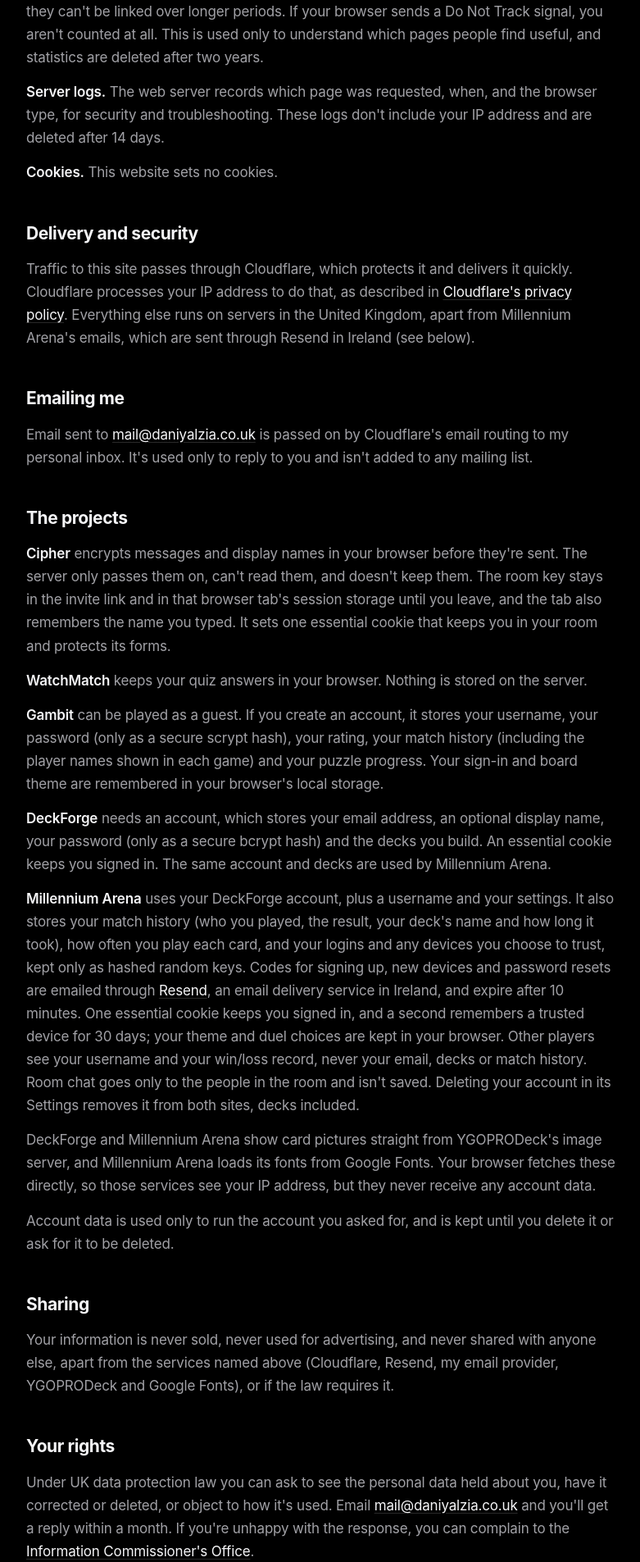
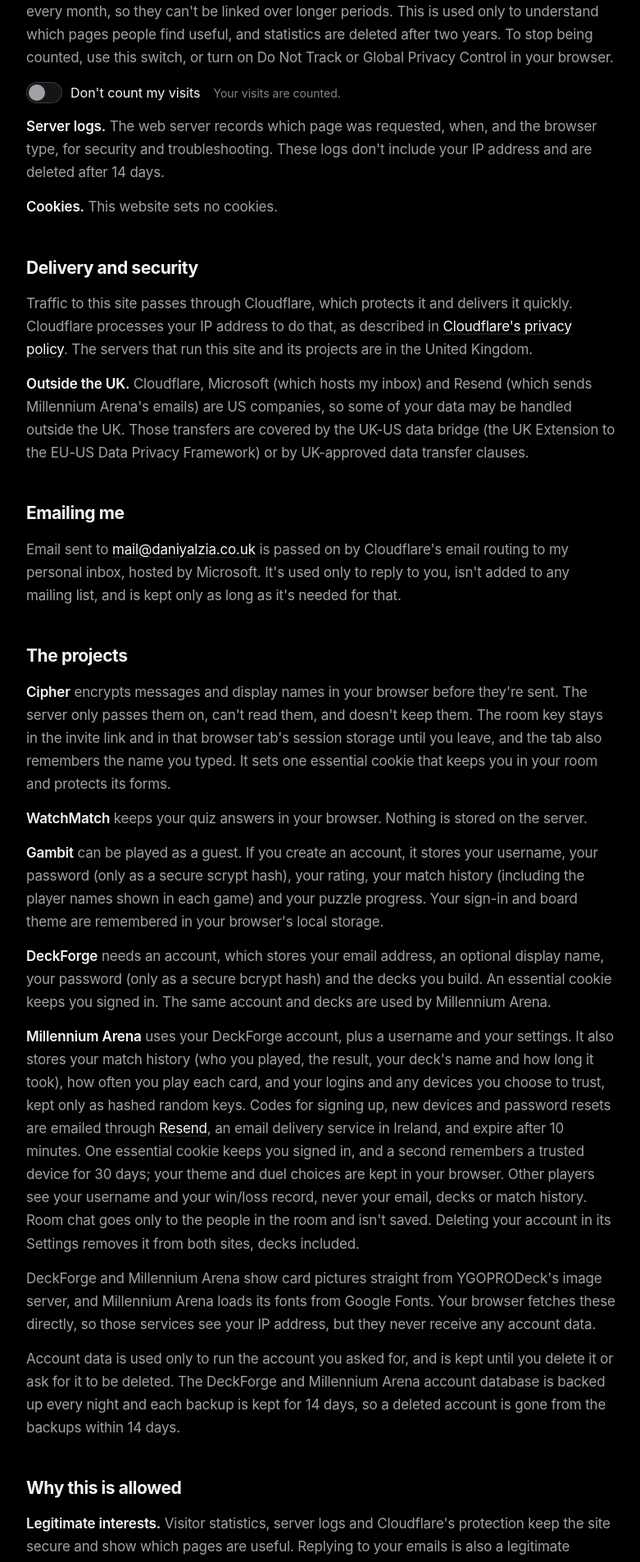
Before and after one commit to ziaboy123/portfolio, a Next.js app: page /privacy in a window 1280 px wide. Shown: the part 880-2785 px from the top of the page at 82% size, without its empty margins (248-1029 px from the left). Built offline with nearby package versions, Linux system fonts and the light colour scheme.

Commit message:
Privacy and Terms: reporting and complaints, stats opt-out switch + Global Privacy Control, legal bases, transfers, children, backups, logo credit

```diff
--- a/app/globals.css
+++ b/app/globals.css
@@ -1028,9 +1028,12 @@
 .pd-phones > .phone-slot:nth-child(2) { margin-top: 64px; }
 .pd-banner {
   display: flex;
-  justify-content: center;
+  flex-direction: column;
+  align-items: center;
   margin-top: 28px;
 }
+.pd-banner-credit { margin-top: 10px; font-size: 12px; color: var(--fg-3); text-decoration: none; }
+.pd-banner-credit:hover { color: var(--fg-2); }
 .pd-banner img {
   width: min(640px, 100%);
   height: auto;
@@ -1268,6 +1271,46 @@
 .legal-body a { color: var(--fg); text-decoration: underline; text-underline-offset: 3px; text-decoration-color: var(--hairline-hi); }
 .legal-body a:hover { text-decoration-color: var(--fg); }
 
+/* "Don't count my visits" switch on /privacy */
+.optout { display: flex; flex-wrap: wrap; align-items: center; gap: 10px 16px; margin-top: 16px; }
+.optout-switch {
+  display: inline-flex;
+  align-items: center;
+  gap: 10px;
+  padding: 0;
+  border: 0;
+  background: none;
+  color: var(--fg);
+  font: inherit;
+  font-size: 16px;
+  cursor: pointer;
+}
+.optout-switch:disabled { cursor: default; opacity: 0.6; }
+.optout-track {
+  position: relative;
+  width: 44px;
+  height: 26px;
+  flex: none;
+  border-radius: 13px;
+  background: var(--tile-hi);
+  border: 1px solid var(--hairline-hi);
+  transition: background 0.2s ease;
+}
+.optout-track i {
+  position: absolute;
+  top: 2px;
+  left: 2px;
+  width: 20px;
+  height: 20px;
+  border-radius: 50%;
+  background: var(--fg-2);
+  transition: transform 0.2s ease, background 0.2s ease;
+}
+.optout-switch[aria-checked='true'] .optout-track { background: var(--brand); border-color: var(--brand); }
+.optout-switch[aria-checked='true'] .optout-track i { transform: translateX(18px); background: #fff; }
+.optout-switch:focus-visible .optout-track { outline: 2px solid var(--fg); outline-offset: 2px; }
+.optout-status { font-size: 14px; color: var(--fg-3); }
+
 .nf {
   min-height: 100svh;
   display: flex;
--- a/app/layout.jsx
+++ b/app/layout.jsx
@@ -67,16 +67,22 @@
         <noscript>
           <style>{'[style*="opacity:0"]{opacity:1!important;transform:none!important;filter:none!important}'}</style>
         </noscript>
-        {/* Self-hosted Umami: cookieless, no IPs stored, live domain only, honours Do Not Track (see /privacy).
+        {/* Self-hosted Umami: cookieless, no IPs stored, live domain only, honours Do Not Track, Global Privacy Control
+            and the /privacy switch (see /privacy).
             Production only, since /insights/ only exists behind the live server. */}
         {process.env.NODE_ENV === 'production' && (
+          <>
+            {/* Global Privacy Control means "don't count me": Umami calls this before every send and drops the visit */}
+            <script dangerouslySetInnerHTML={{ __html: 'window.umamiBeforeSend=function(t,p){return navigator.globalPrivacyControl===true?false:p}' }} />
             <script
               defer
               src="/insights/script.js"
               data-website-id="b80f9afb-e7c2-4627-8610-a9b70456da11"
               data-domains="daniyalzia.co.uk"
               data-do-not-track="true"
+              data-before-send="umamiBeforeSend"
             />
+          </>
         )}
       </head>
       <body className="min-h-screen antialiased">
--- a/app/privacy/page.jsx
+++ b/app/privacy/page.jsx
@@ -1,4 +1,5 @@
 import LegalPage from '@/components/LegalPage';
+import StatsOptOut from '@/components/StatsOptOut';
 import { sharing } from '@/lib/seo';
 
 export const metadata = {
@@ -15,7 +16,7 @@
     <LegalPage
       title="Privacy."
       updated="20 October 2026"
-      intro="What this website and the projects on it collect, why, and what you can do about it. The short version: no ads, no tracking cookies, and nothing is ever sold or shared."
+      intro="What this website and the projects on it collect, why, and what you can do about it. The short version: no tracking cookies, and nothing is ever sold or used for advertising."
     >
       <h2>Who is responsible</h2>
       <p>
@@ -29,10 +30,12 @@
         tool that runs on this site&apos;s own server, so the data never goes to an analytics company. It uses no
         cookies and does not store your IP address. It records the page you visited, the site that linked you
         here, your browser, operating system, device type, screen size, language and country. Visits are grouped
-        under an anonymous identifier that changes every month, so they can&apos;t be linked over longer periods.
-        If your browser sends a Do Not Track signal, you aren&apos;t counted at all. This is used only to understand
-        which pages people find useful, and statistics are deleted after two years.
+        under a scrambled identifier (not your IP address) that resets every month, so they can&apos;t be linked over
+        longer periods. This is used only to understand which pages people find useful, and statistics are deleted
+        after two years. To stop being counted, use this switch, or turn on Do Not Track or Global Privacy Control in
+        your browser.
       </p>
+      <StatsOptOut />
       <p>
         <strong>Server logs.</strong>{' '}The web server records which page was requested, when, and the browser
         type, for security and troubleshooting. These logs don&apos;t include your IP address and are deleted after
@@ -47,14 +50,20 @@
         Traffic to this site passes through Cloudflare, which protects it and delivers it quickly. Cloudflare
         processes your IP address to do that, as described in{' '}
         <a href="https://www.cloudflare.com/privacypolicy/" target="_blank" rel="noopener noreferrer">Cloudflare&apos;s privacy policy</a>.
-        Everything else runs on servers in the United Kingdom, apart from Millennium Arena&apos;s emails, which are sent
-        through Resend in Ireland (see below).
+        The servers that run this site and its projects are in the United Kingdom.
+      </p>
+      <p>
+        <strong>Outside the UK.</strong>{' '}Cloudflare, Microsoft (which hosts my inbox) and Resend (which sends
+        Millennium Arena&apos;s emails) are US companies, so some of your data may be handled outside the UK. Those
+        transfers are covered by the UK-US data bridge (the UK Extension to the EU-US Data Privacy Framework) or by
+        UK-approved data transfer clauses.
       </p>
 
       <h2>Emailing me</h2>
       <p>
         Email sent to <a href={`mailto:${EMAIL}`}>{EMAIL}</a> is passed on by Cloudflare&apos;s email routing to my
-        personal inbox. It&apos;s used only to reply to you and isn&apos;t added to any mailing list.
+        personal inbox, hosted by Microsoft. It&apos;s used only to reply to you, isn&apos;t added to any mailing list,
+        and is kept only as long as it&apos;s needed for that.
       </p>
 
       <h2>The projects</h2>
@@ -96,21 +105,44 @@
       </p>
       <p>
         Account data is used only to run the account you asked for, and is kept until you delete it or ask for it to be
-        deleted.
+        deleted. The DeckForge and Millennium Arena account database is backed up every night and each backup is kept for
+        14 days, so a deleted account is gone from the backups within 14 days.
+      </p>
+
+      <h2>Why this is allowed</h2>
+      <p>
+        <strong>Legitimate interests.</strong>{' '}Visitor statistics, server logs and Cloudflare&apos;s protection keep the
+        site secure and show which pages are useful. Replying to your emails is also a legitimate interest.
+      </p>
+      <p>
+        <strong>Providing what you asked for.</strong>{' '}Accounts, decks, match history and Millennium Arena&apos;s emailed
+        codes are needed to run the account you signed up for (a contract with you).
+      </p>
+
+      <h2>Children</h2>
+      <p>
+        The projects with accounts are for people aged 13 or over. If you think a child under 13 has an account, email{' '}
+        <a href={`mailto:${EMAIL}`}>{EMAIL}</a> and it will be deleted.
       </p>
 
       <h2>Sharing</h2>
       <p>
         Your information is never sold, never used for advertising, and never shared with anyone else, apart from
-        the services named above (Cloudflare, Resend, my email provider, YGOPRODeck and Google Fonts), or if the law
+        the services named above (Cloudflare, Microsoft, Resend, YGOPRODeck and Google Fonts), or if the law
         requires it.
       </p>
 
       <h2>Your rights</h2>
       <p>
         Under UK data protection law you can ask to see the personal data held about you, have it corrected or deleted,
-        or object to how it&apos;s used. Email <a href={`mailto:${EMAIL}`}>{EMAIL}</a> and you&apos;ll get a reply within
-        a month. If you&apos;re unhappy with the response, you can complain to the{' '}
+        limit or object to how it&apos;s used, or get a copy to take somewhere else. Email{' '}
+        <a href={`mailto:${EMAIL}`}>{EMAIL}</a> and you&apos;ll get a reply within a month.
+      </p>
+      <p>
+        <strong>Complaints.</strong>{' '}Unhappy with how your data has been handled? Email{' '}
+        <a href={`mailto:${EMAIL}?subject=${encodeURIComponent('Data protection complaint')}`}>{EMAIL}</a> with the subject
+        &ldquo;Data protection complaint&rdquo;. I&apos;ll acknowledge it within 30 days and tell you the outcome. You can also
+        complain to the{' '}
         <a href="https://ico.org.uk/make-a-complaint/" target="_blank" rel="noopener noreferrer">Information Commissioner&apos;s Office</a>.
       </p>
 
--- a/components/ProjectDetail.jsx
+++ b/components/ProjectDetail.jsx
@@ -128,6 +128,9 @@
           transition={{ duration: 0.9, ease: EASE, delay: 0.5 }}
         >
           <Image src={project.banner.src} alt={project.banner.alt} width={project.banner.width} height={project.banner.height} unoptimized />
+          {project.banner.credit && (
+            <Link href={project.banner.credit.href} className="pd-banner-credit">{project.banner.credit.text}</Link>
+          )}
         </motion.div>
       )}
     </div>
--- /dev/null
+++ b/components/StatsOptOut.jsx
@@ -0,0 +1,45 @@
+'use client';
+
+import { useEffect, useState } from 'react';
+
+// Umami's script skips counting while this key is in localStorage, so the
+// switch only has to set or remove it. The setting is per browser.
+const KEY = 'umami.disabled';
+
+export default function StatsOptOut() {
+  const [off, setOff] = useState(null); // null until the browser's setting has been read
+  const [gpc, setGpc] = useState(false);
+
+  useEffect(() => {
+    try {
+      setOff(localStorage.getItem(KEY) === '1');
+    } catch {
+      setOff(false);
+    }
+    setGpc(navigator.globalPrivacyControl === true);
+  }, []);
+
+  const toggle = () => {
+    try {
+      if (off) localStorage.removeItem(KEY);
+      else localStorage.setItem(KEY, '1');
+      setOff(!off);
+    } catch {
+      // storage blocked (e.g. some private windows): nothing to change
+    }
+  };
+
+  let status = 'Your visits are counted.';
+  if (off) status = 'Your visits aren’t counted in this browser.';
+  else if (gpc) status = 'Global Privacy Control is on, so your visits aren’t counted.';
+
+  return (
+    <div className="optout">
+      <button type="button" role="switch" aria-checked={!!off} onClick={toggle} disabled={off === null} className="optout-switch">
+        <span className="optout-track" aria-hidden="true"><i /></span>
+        Don&apos;t count my visits
+      </button>
+      <span className="optout-status" aria-live="polite">{off === null ? '' : status}</span>
+    </div>
+  );
+}
```
Also changed, not shown: app/terms/page.jsx (+34 -1 lines), lib/projects.js. Lines whose indentation alone changed are shown as unchanged.
